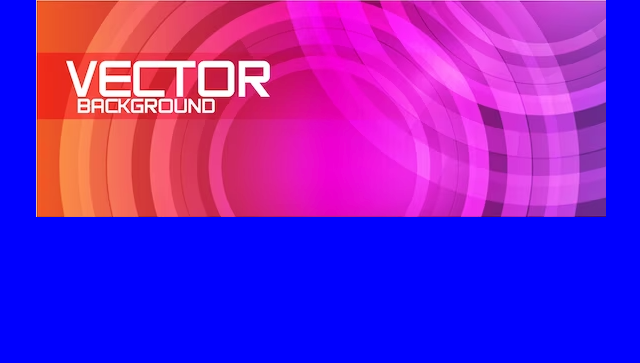
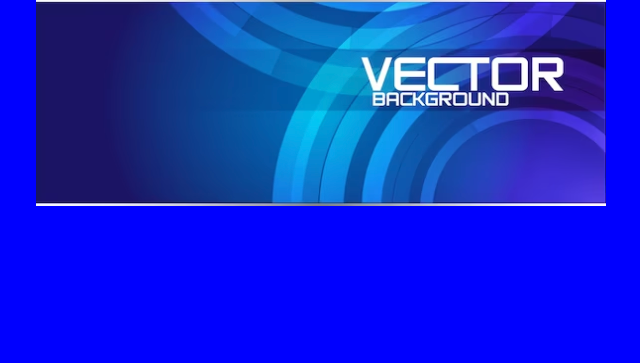
Before and after one commit to alcoceroftoday/Example_background, a plain HTML site: page index.html in a window 1280 px wide. Shown: the whole page, without its empty margins (319-959 px from the left). Drawn offline with Linux system fonts and the light colour scheme.

Commit message:
Banner con corte right, media mayor o igual a 400px

```diff
--- a/assets/css/style.css
+++ b/assets/css/style.css
@@ -3,11 +3,11 @@ body{
 	margin: 0px;
 }
 .content{
-	background-image: url('../img/bannerLb.png');
+	background-image: url('../img/bannerLa.png');
 	height: 360px;
 	/* responsive */
 	max-width: 570px; /* Ajuste necesario ya que en este caso la imagen mide 570px */
 	margin: 0 auto;
 	background-repeat: no-repeat;
-	background-position: left top;
+	background-position: right top;
 }
```
Also changed, not shown: assets/img/bannerLa.png (added).
